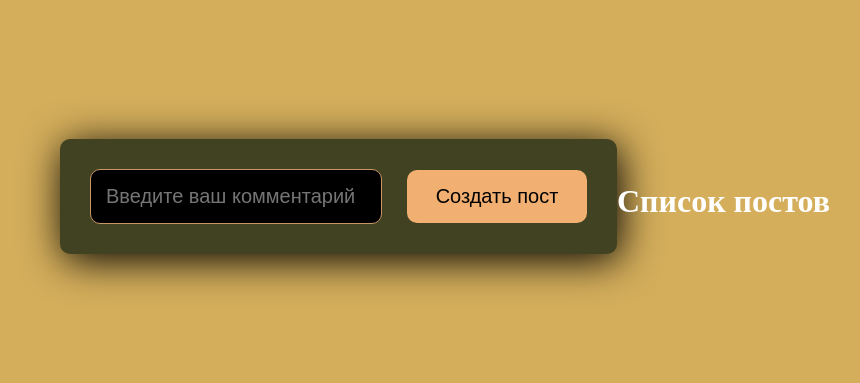
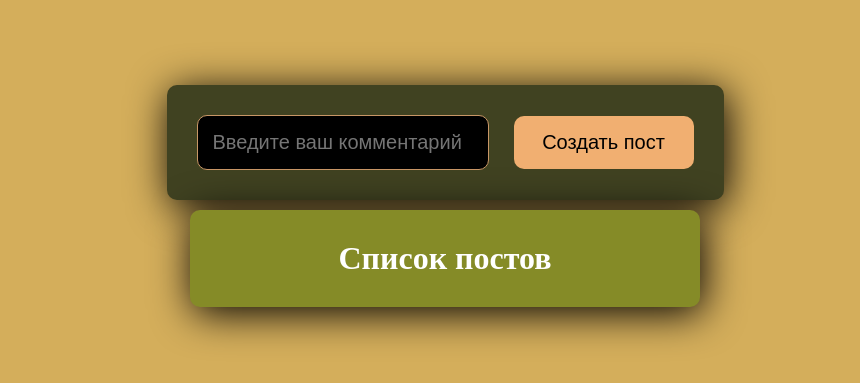
Before and after one commit to 8807010/My-Todo-List-on-React, a React app: page / in a window 1280 px wide. Shown: the part 199-582 px from the top of the page, without its empty margins (195-1055 px from the left). Built offline with nearby package versions, Linux system fonts and the light colour scheme.

Commit message:
styles for post list

```diff
--- a/src/App.js
+++ b/src/App.js
@@ -40,7 +40,9 @@ export function App() {
                 <MyButton onClick={AddNewPost}>Создать пост</MyButton>
             </form>
 
-            <PostList posts={posts} title="Список постов"/>
+            <div className='post-list'>
+                <PostList posts={posts} title="Список постов"/>
+            </div>
 
         </div>
     );
--- a/src/App.scss
+++ b/src/App.scss
@@ -11,6 +11,8 @@
   justify-content: center;
   align-items: center;
   color: #fff;
+  display: flex;
+  flex-direction: column;
 }
 
 .app-wrapper {
@@ -43,8 +45,6 @@
 .header-title {
   color: #fff;
   text-align: center;
-  margin: 30px 0;
-  text-align: "center";
 }
 
 .button {
@@ -57,3 +57,13 @@
   cursor: pointer;
   text-align: center;
 }
+
+.post-list {
+  background-color: #858b27;
+  min-width: 450px;
+  // font-size: 28px;
+  padding: 30px;
+  border-radius: 10px;
+  box-shadow: 3px 6px 40px black;
+  margin-bottom: 10px;
+}
```
